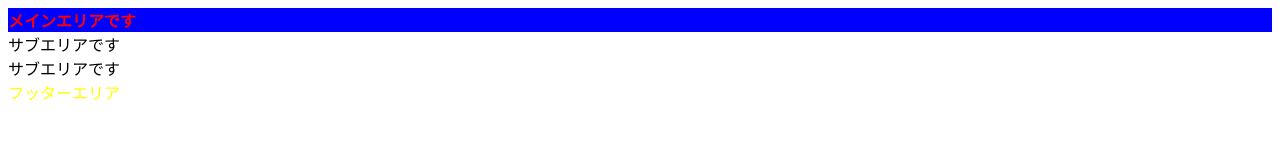
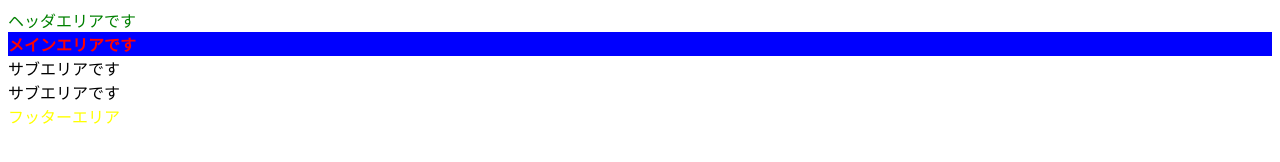
Before and after one commit to firefliesgittest/newtest, a plain HTML site: page index.html in a window 1280 px wide. Drawn offline with Linux system fonts and the light colour scheme.

Commit message:
ヘッダ追加

```diff
--- a/index.html
+++ b/index.html
@@ -5,6 +5,10 @@
 <link href="style.css" rel="stylesheet" type="text/css">
 </head>
 <body>
+
+    <div id="header">
+        ヘッダエリアです
+    </div>
 
     <div id="main">
         メインエリアです
--- a/style.css
+++ b/style.css
@@ -8,6 +8,12 @@ background-color: blue;
 
 }
 
+#header{
+
+    color:green;
+
+}
+
 #footer{
 
     color:yellow;
```
